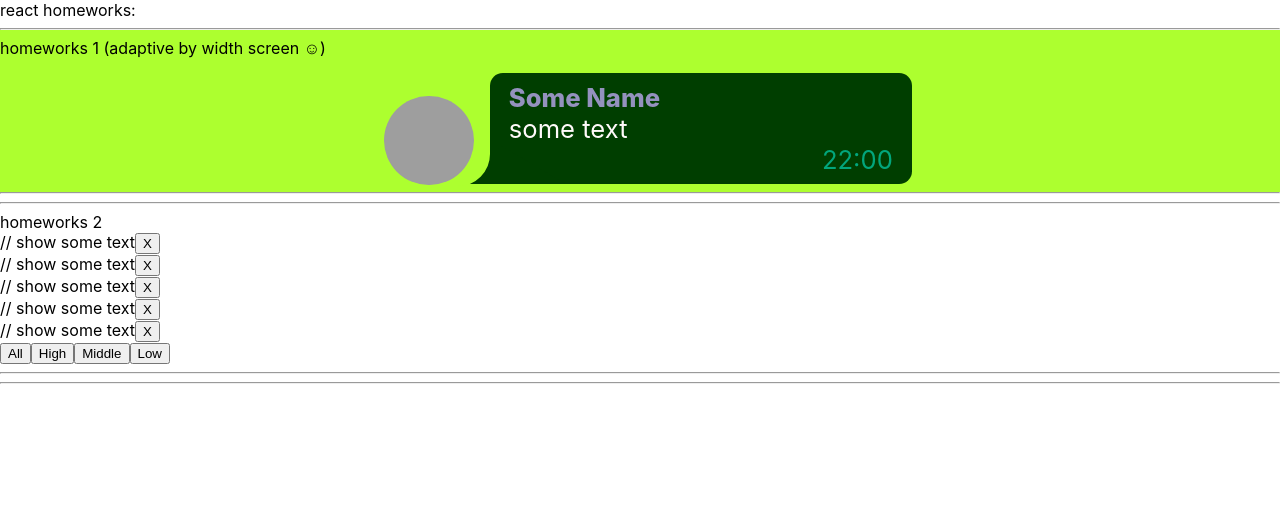
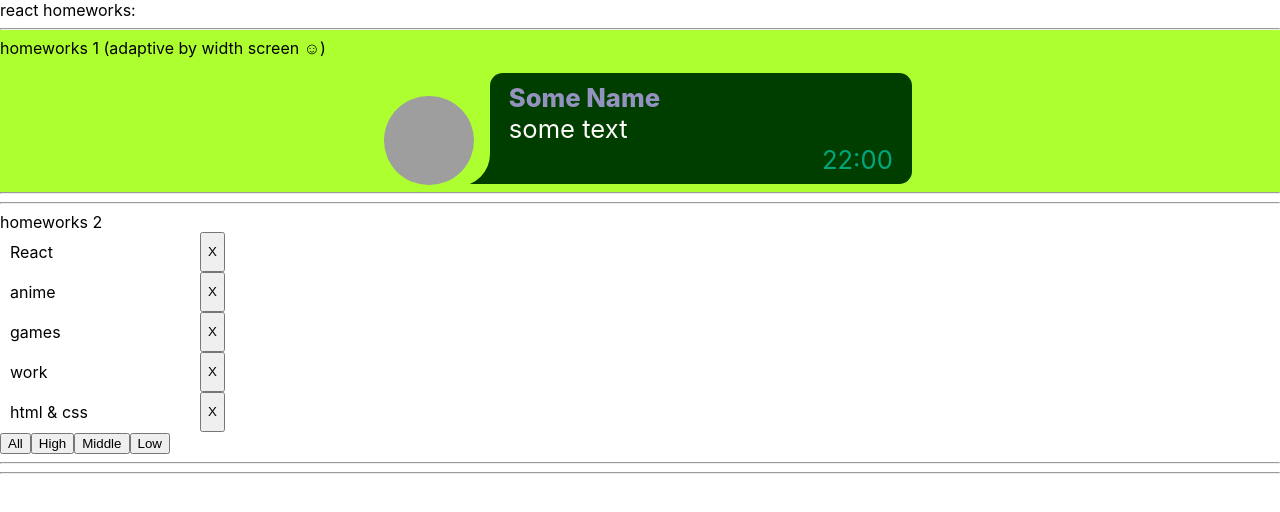
Before and after one commit to DenRainmen/Homeworks_from_Ignat, a React (Create React App) app: page / in a window 1280 px wide. Shown: the top 512 px of the page. Built offline with nearby package versions, Linux system fonts and the light colour scheme; grey boxes are pictures that could not be loaded.

Commit message:
Fix Affair.tsx and  Affairs.module.css

```diff
--- a/src/p2-homeworks/h2/Affair.tsx
+++ b/src/p2-homeworks/h2/Affair.tsx
@@ -1,17 +1,29 @@
 import React from 'react'
+import { AffairType } from "./HW2"
+import s from "./Affairs.module.css"
 
 type AffairPropsType = {
     // key не нужно типизировать
-    affair: any // need to fix any
-    deleteAffairCallback: any // need to fix any
+    affair: AffairType // need to fix any
+    deleteAffairCallback: (_id: number) => void // need to fix any
 }
 
 function Affair(props: AffairPropsType) {
-    const deleteCallback = () => {}// need to fix
+    const deleteCallback = () => {props.deleteAffairCallback(props.affair._id)}// need to fix
 
     return (
-        <div>
-            // show some text
+        <div className={s.affair}>
+
+            <div className={s.item}>
+                {props.affair.name}
+            </div>
+
+            {/* <div className={priorityClass}>
+                [{props.affair.priority}]
+            </div> */}
+
+
+
 
             <button onClick={deleteCallback}>X</button>
         </div>
--- a/src/p2-homeworks/h2/Affairs.module.css
+++ b/src/p2-homeworks/h2/Affairs.module.css
@@ -1,3 +1,36 @@
-.someClass {
+.button {
+  margin: 10px;
+  width: 60px;
+  background: #003300;
+  color: #99ff99;
+  outline: none;
+}
 
+.button:focus{
+  outline: #99ff99 solid 1px;
 }
+
+button:active{
+  background: #99ff99;
+}
+
+.affair{
+  display: flex;;
+}
+
+.item{
+  margin: 10px;
+  width: 180px;
+}
+
+.high{
+  color: red
+}
+
+.middle{
+  color: orange
+}
+
+.low{
+  color: lime
+}
```
